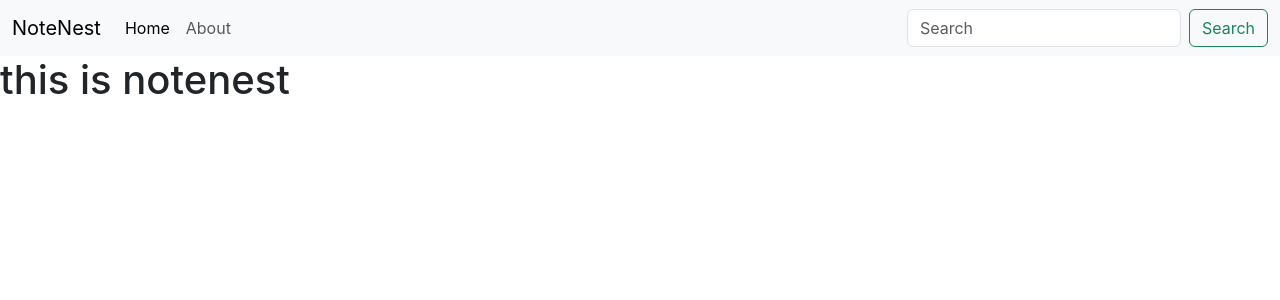
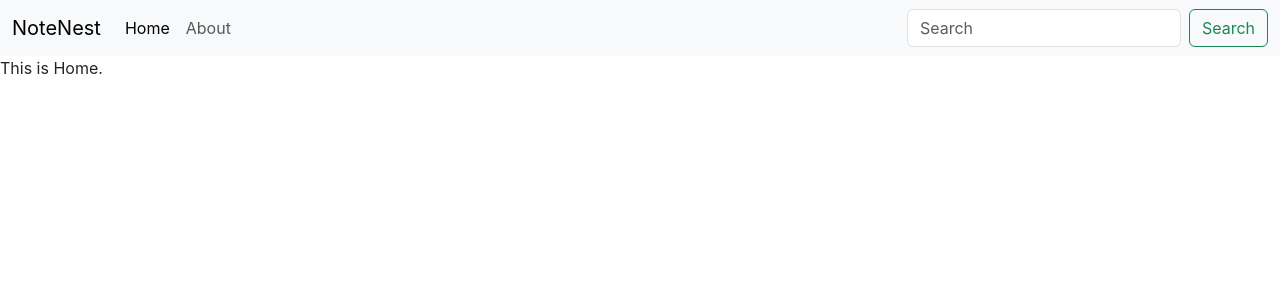
Before and after one commit to VanshGusain18/NoteNest-App, a React (Create React App) app: page / in a window 1280 px wide. Shown: the top 300 px of the page. Built offline with nearby package versions, Linux system fonts and the light colour scheme.

Commit message:
added routes for navbar

```diff
--- a/src/App.js
+++ b/src/App.js
@@ -1,11 +1,19 @@
 import "./App.css";
+import About from "./Components/About";
+import Home from "./Components/Home";
 import Navbar from "./Components/Navbar";
+import { BrowserRouter as Router, Routes, Route } from "react-router-dom";
 
 function App() {
   return (
     <>
-      <Navbar />
-      <h1>this is notenest</h1>
+      <Router>
+        <Navbar />
+        <Routes>
+          <Route path="/" element={<Home />} />
+          <Route exact path="/about" element={<About />} />
+        </Routes>
+      </Router>
     </>
   );
 }
--- a/src/Components/Navbar.js
+++ b/src/Components/Navbar.js
@@ -27,7 +27,7 @@ const Navbar = () => {
                 </a>
               </li>
               <li className="nav-item">
-                <a className="nav-link" href="/">
+                <a className="nav-link" href="/about">
                   About
                 </a>
               </li>
```
